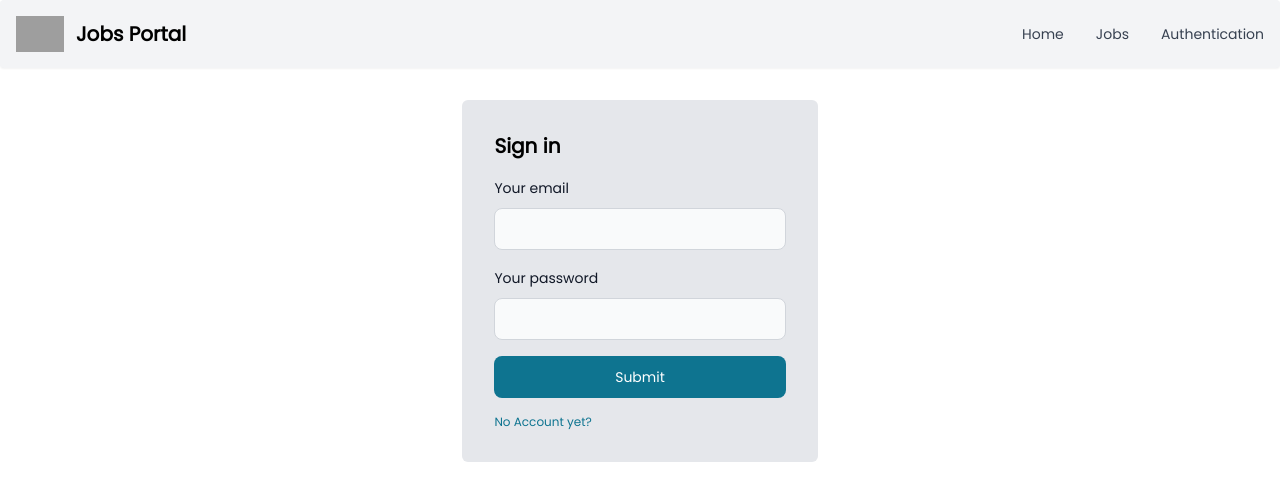
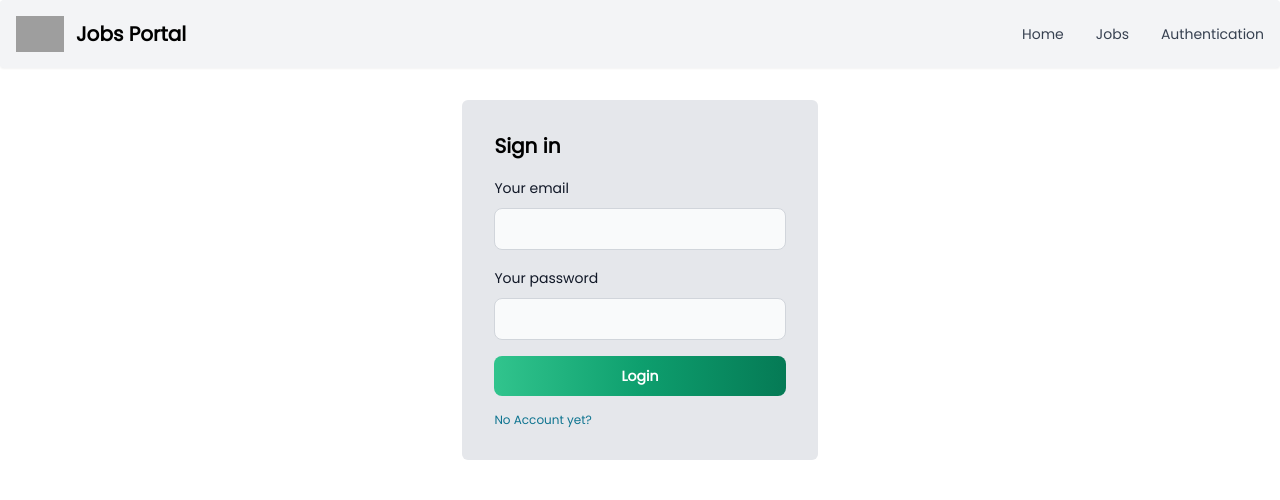
Before and after one commit to Lambertn33/jobs-app, a React (Vite) app: page /auth in a window 1280 px wide. Shown: the top 500 px of the page. Built offline with nearby package versions, Linux system fonts and the light colour scheme; no server answers; grey boxes are pictures that could not be loaded; the HTML template or start-up script is replaced by a standard one.

Commit message:
feat: registration

```diff
--- a/src/api/users.ts
+++ b/src/api/users.ts
@@ -2,9 +2,9 @@ import { supabase } from "@/helpers/supabase";
 
 interface userInterface {
   id?: number;
-  names: string;
+  names?: string;
   email: string;
-  password?: string;
+  password: string;
 }
 
 export const register = async (newUserData: userInterface) => {
@@ -23,13 +23,15 @@ export const register = async (newUserData: userInterface) => {
 };
 
 export const login = async (userData: userInterface) => {
-  const { data } = await supabase
+  const { data, error } = await supabase
     .from("users")
     .select("*")
     .eq("email", userData.email)
     .eq("password", userData.password);
-  return data;
+  return { data, error };
 };
 
-export const verifyEmail = async (email: string) =>
-  await supabase.from("users").select("*").eq("email", email);
+export const verifyEmail = async (email: string) => {
+  const { data } = await supabase.from("users").select("*").eq("email", email);
+  return data?.length;
+}
--- /dev/null
+++ b/src/components/UI/AppAlert.tsx
@@ -0,0 +1,17 @@
+import { FC } from "react";
+
+import { Alert } from "flowbite-react";
+
+interface AppAlertProps {
+  color: "failure" | "success";
+  message: string;
+  onDismiss: () => void;
+}
+
+export const AppAlert: FC<AppAlertProps> = ({ message, onDismiss, color }) => {
+  return (
+    <Alert color={color} withBorderAccent onDismiss={onDismiss}>
+      <span className="font-bold">{message}</span>
+    </Alert>
+  );
+};
--- a/src/components/UI/AppTextInput.tsx
+++ b/src/components/UI/AppTextInput.tsx
@@ -4,7 +4,7 @@ import { Label, TextInput } from "flowbite-react";
 
 interface AppTextInputProps {
   id: string;
-  label: string;
+  label?: string;
   value: string;
   type: string;
   onChange: (e: ChangeEvent<HTMLInputElement>) => void;
@@ -19,9 +19,11 @@ export const AppTextInput: FC<AppTextInputProps> = ({
 }) => {
   return (
     <div>
-      <div className="mb-2 block">
-        <Label htmlFor={id} value={label} />
-      </div>
+      {label && (
+        <div className="mb-2 block">
+          <Label htmlFor={id} value={label} />
+        </div>
+      )}
       <TextInput
         id={id}
         type={type}
--- a/src/components/auth/AuthForm.tsx
+++ b/src/components/auth/AuthForm.tsx
@@ -1,16 +1,33 @@
-import { useState } from "react";
+import { FC, FormEvent, useState } from "react";
 
 import { Button } from "flowbite-react";
 
-import { AppTextInput } from "..";
+import { AppTextInput, AppAlert } from "..";
 
 interface userInterface {
-  names: string;
+  id?: number;
+  names?: string;
   email: string;
   password: string;
 }
 
-export const AuthForm = () => {
+interface AuthFormProps {
+  onAuthenticate(
+    e: FormEvent,
+    userInputs: userInterface,
+    isLoginMode: boolean
+  ): void;
+  error: string;
+  isSubmitting: boolean;
+  clearError: () => void;
+}
+
+export const AuthForm: FC<AuthFormProps> = ({
+  onAuthenticate,
+  error,
+  isSubmitting,
+  clearError
+}) => {
   const [isLoginMode, setIsLoginMode] = useState(true);
   const [userInputs, setUserInputs] = useState<userInterface>({
     email: "",
@@ -27,9 +44,21 @@ export const AuthForm = () => {
 
   const toggleMode = () => setIsLoginMode(!isLoginMode);
 
+  const hasError = error.trim().length > 0;
+
+  const submitForm = (e: FormEvent) => {
+    onAuthenticate(e, userInputs, isLoginMode);
+  };
+
   return (
     <div className="w-full h-full py-8">
-      <form className="flex max-w-full sm:max-w-full md:max-w-[30%] mx-auto flex-col gap-4 bg-gray-200 p-8 rounded-md">
+      <form
+        onSubmit={submitForm}
+        className="flex max-w-full sm:max-w-full md:max-w-[100%] lg:max-w-[30%] mx-auto flex-col gap-4 bg-gray-200 p-8 rounded-md"
+      >
+        {hasError && (
+          <AppAlert color="failure" message={error} onDismiss={() => clearError()} />
+        )}
         <div className="flex flex-col">
           <h2 className="font-semibold text-xl">
             Sign {isLoginMode ? "in" : "up"}
@@ -41,7 +70,7 @@ export const AuthForm = () => {
             label="Your names"
             id="names"
             type="text"
-            value={userInputs.names}
+            value={userInputs.names!}
             onChange={(e) => changeInputHandler("names", e.target.value)}
           />
         )}
@@ -62,7 +91,15 @@ export const AuthForm = () => {
           onChange={(e) => changeInputHandler("password", e.target.value)}
         />
 
-        <Button type="submit">Submit</Button>
+        <Button gradientMonochrome="success" type="submit" disabled={isSubmitting}>
+          <span className="font-bold">
+            {isSubmitting
+              ? "Please wait..."
+              : isLoginMode
+              ? "Login"
+              : "Register"}
+          </span>
+        </Button>
         <span
           onClick={toggleMode}
           className="text-xs cursor-pointer text-[#0e7490]"
--- a/src/components/index.ts
+++ b/src/components/index.ts
@@ -1,4 +1,6 @@
 import { AppNavbar } from "./AppNavbar";
+
+import { AppAlert } from "./UI/AppAlert";
 
 import { AppTextInput } from "./UI/AppTextInput";
 
@@ -10,4 +12,4 @@ import { JobDetails } from "./jobs/JobDetails";
 
 import { JobsFilter } from "./jobs/JobsFilter";
 
-export { AppNavbar, AppTextInput, JobsList, JobDetails, JobsFilter, AuthForm };
+export { AppNavbar, AppAlert, AppTextInput, JobsList, JobDetails, JobsFilter, AuthForm };
--- a/src/pages/Auth.tsx
+++ b/src/pages/Auth.tsx
@@ -1,9 +1,65 @@
+import { FormEvent, useState } from "react";
+
+import { register, login, verifyEmail } from "@/api/users";
+
 import { AuthForm } from "@/components";
 
+interface userInputs {
+  id?: number;
+  names?: string;
+  email: string;
+  password: string;
+}
+
 export const Auth = () => {
+  const [isSubmitting, setIsSubmitting] = useState(false);
+  const [error, setError] = useState<string>("");
+
+  const authenticateHandler = async (
+    e: FormEvent,
+    inputs: userInputs,
+    isLoginMode: boolean
+  ) => {
+    e.preventDefault();
+    setIsSubmitting(true);
+
+    const authInputs: userInputs = isLoginMode
+      ? {
+          email: inputs.email,
+          password: inputs.password,
+        }
+      : {
+          names: inputs.names,
+          email: inputs.email,
+          password: inputs.password,
+        };
+
+    // Login
+    if (isLoginMode) {
+      const { data } = await login(authInputs);
+      console.log(data);
+    } else {
+      // Register
+      const checkEmail = await verifyEmail(authInputs.email);
+      if (checkEmail! > 0) {
+        setError("The email provided has already been taken");
+        setIsSubmitting(false);
+        return;
+      }
+
+      const { data } = await register(authInputs);
+      console.log(data);
+    }
+  };
+
   return (
     <div className="flex items-center h-full justify-center">
-      <AuthForm />
+      <AuthForm
+        onAuthenticate={authenticateHandler}
+        error={error}
+        isSubmitting={isSubmitting}
+        clearError={() => setError("")}
+      />
     </div>
   );
 };
```
